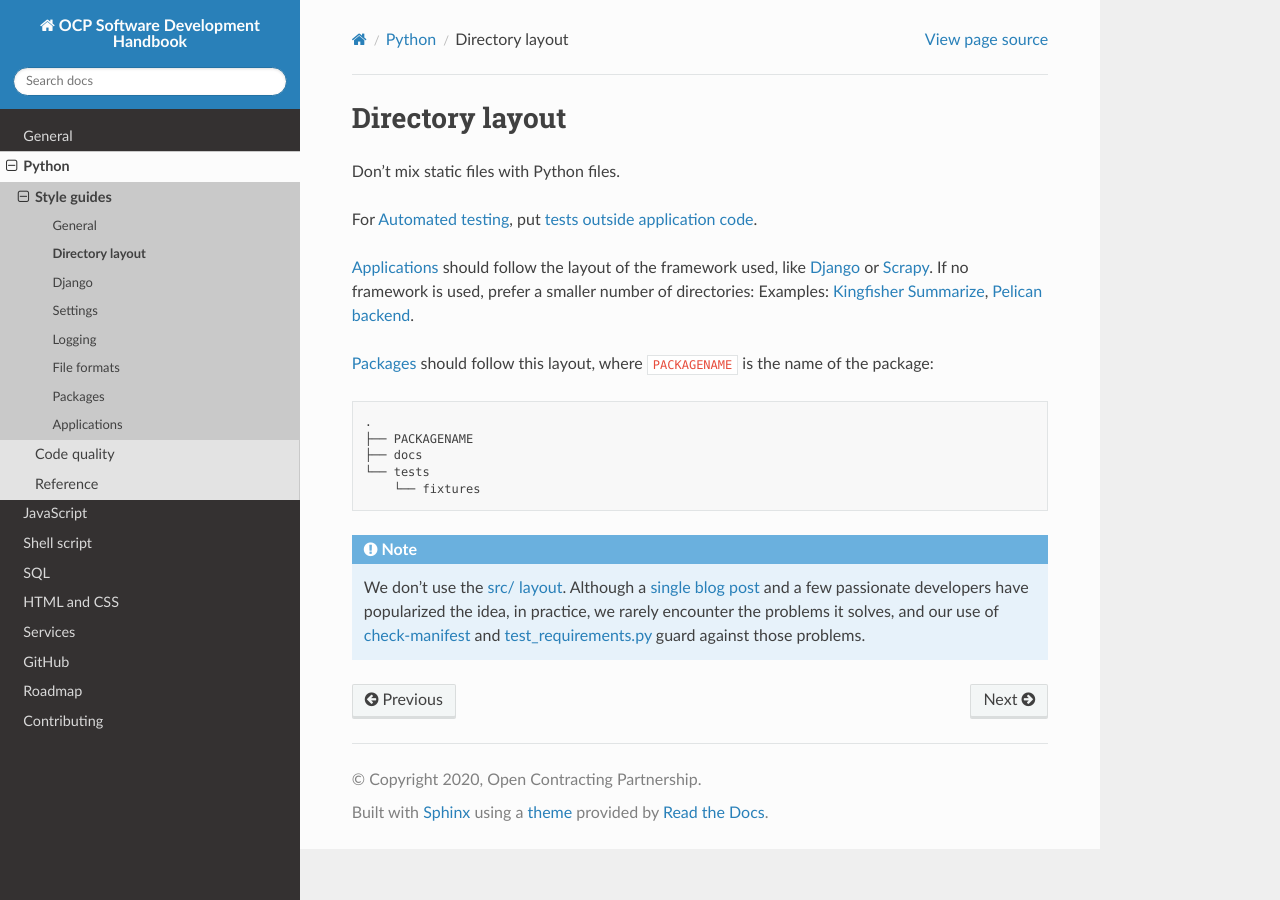
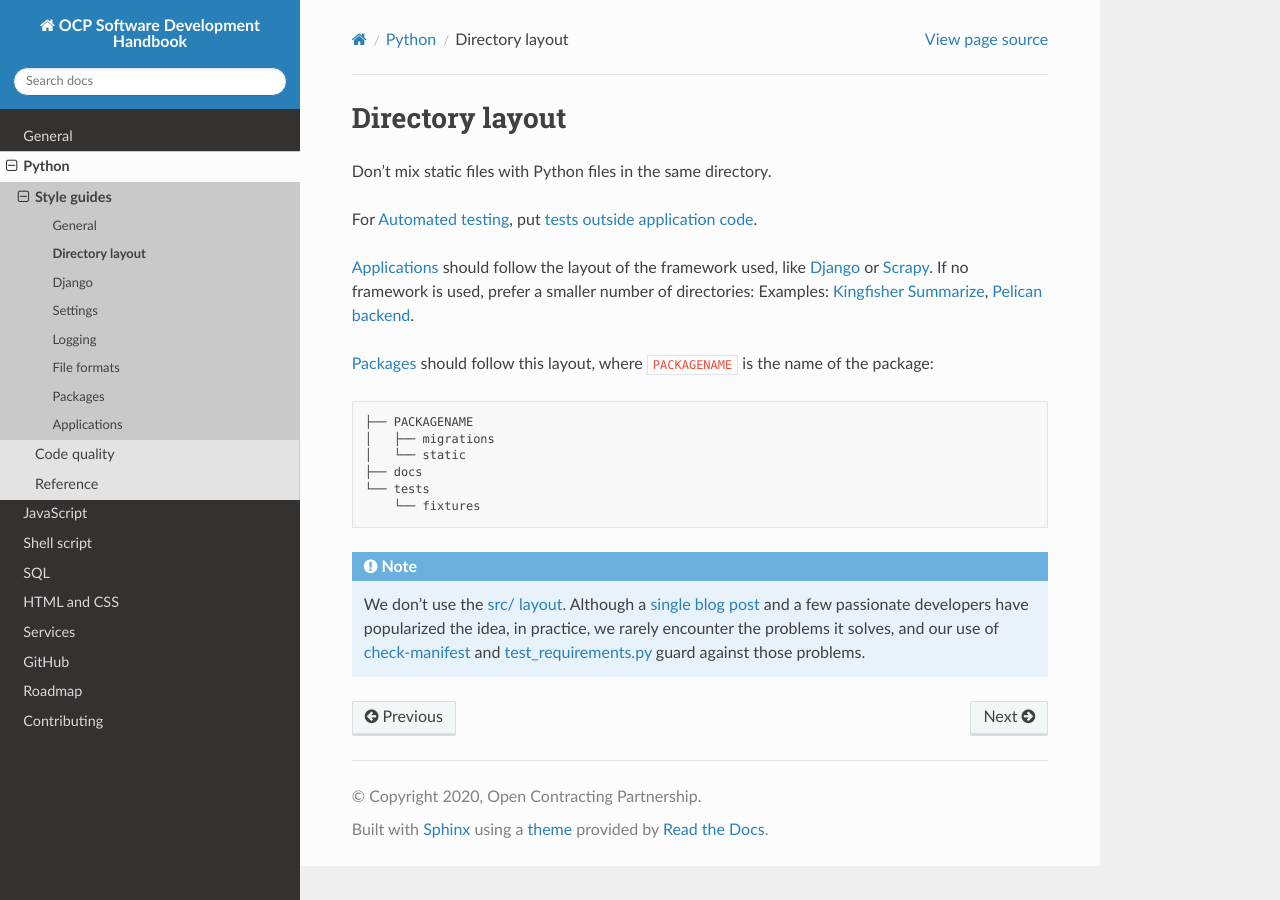
Before and after one commit to open-contracting/software-development-handbook, a Sphinx documentation site: the page built from docs/python/layout.rst, in a window 1280 px wide. Built offline with Sphinx 7.4.7 and the Read the Docs theme 2.0.0, drawn with Linux system fonts in a browser that asks for light colours.

Commit message:
python/layout: Add migrations/ and static/ to basic layout

```diff
--- a/docs/python/layout.rst
+++ b/docs/python/layout.rst
@@ -1,7 +1,7 @@
 Directory layout
 ================
 
-Don't mix static files with Python files.
+Don't mix static files with Python files in the same directory.
 
 For :ref:`automated-testing`, put `tests outside application code <https://docs.pytest.org/en/latest/explanation/goodpractices.html#choosing-a-test-layout-import-rules>`__.
 
@@ -11,8 +11,9 @@ For :ref:`automated-testing`, put `tests outside application code <https://docs.
 
 .. code-block:: none
 
-   .
    ├── PACKAGENAME
+   │   ├── migrations
+   │   └── static
    ├── docs
    └── tests
        └── fixtures
```
